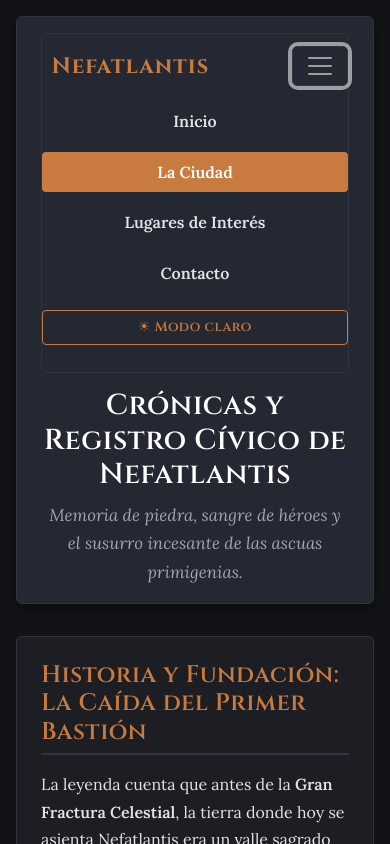
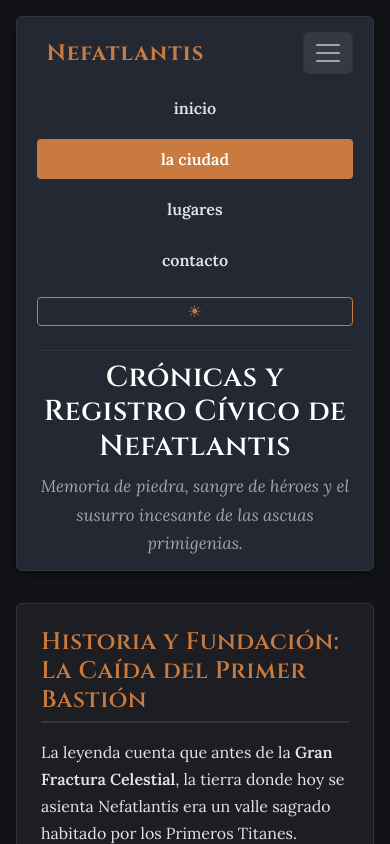
Before and after one commit to edavid-unahur/tp-1-leng-inf-1, a plain HTML site: page ciudad.html in a window 390 px wide. Both pictures are taken after a click on the button "Alternar navegación". Shown: the top 844 px of the page. Drawn offline with nearby package versions, Linux system fonts and the light colour scheme.

Commit message:
corrijo estilos de navbar, boton de tema y unifico footers

```diff
--- a/ciudad.html
+++ b/ciudad.html
@@ -3,7 +3,7 @@
 <head>
     <meta charset="UTF-8">
     <meta name="viewport" content="width=device-width, initial-scale=1.0">
-    <title>Nefatlantis - Historia, Identidad y Distritos | La Ciudad</title>
+    <title>Nefatlantis</title>
     <link rel="preconnect" href="https://fonts.googleapis.com">
     <link rel="preconnect" href="https://fonts.gstatic.com" crossorigin>
     <link href="https://fonts.googleapis.com/css2?family=Cinzel:wght@600;700;900&family=Lora:ital,wght@0,400;0,600;1,400&display=swap" rel="stylesheet">
@@ -22,19 +22,19 @@
                 <div class="collapse navbar-collapse" id="menuPrincipal">
                     <ul class="navbar-nav ms-auto mb-2 mb-lg-0 align-items-lg-center">
                         <li class="nav-item">
-                            <a class="nav-link" href="index.html">Inicio</a>
+                            <a class="nav-link" href="index.html">inicio</a>
                         </li>
                         <li class="nav-item">
-                            <a class="nav-link active" aria-current="page" href="ciudad.html">La Ciudad</a>
+                            <a class="nav-link active" aria-current="page" href="ciudad.html">la ciudad</a>
                         </li>
                         <li class="nav-item">
-                            <a class="nav-link" href="lugares.html">Lugares de Interés</a>
+                            <a class="nav-link" href="lugares.html">lugares</a>
                         </li>
                         <li class="nav-item">
-                            <a class="nav-link" href="contacto.html">Contacto</a>
+                            <a class="nav-link" href="contacto.html">contacto</a>
                         </li>
                         <li class="nav-item ms-lg-2">
-                            <button type="button" id="btn-modo" class="btn btn-outline-primario btn-modo-tema" aria-pressed="false">☀ Modo claro</button>
+                            <button type="button" id="btn-modo" class="btn btn-outline-primario btn-modo-tema" aria-pressed="false" aria-label="Cambiar tema" title="Cambiar tema">☀</button>
                         </li>
                     </ul>
                 </div>
@@ -201,7 +201,7 @@
     <footer>
         <p>&copy; 2026 Nefatlantis - Sitio Oficial de Información y Promoción Turística.</p>
         <p>Trabajo Práctico Grupal - <em>Lenguajes Informáticos 1</em> - Universidad Nacional de Hurlingham (UNAHUR).</p>
-        <p>Equipo de desarrollo: <strong>Leonel</strong>, <strong>Matías</strong> y <strong>Ezequiel</strong>.</p>
+        <p>Equipo de desarrollo: <strong>Matías</strong> y <strong>Ezequiel</strong>.</p>
     </footer>
 
     <script src="https://cdn.jsdelivr.net/npm/bootstrap@5.3.3/dist/js/bootstrap.bundle.min.js"></script>
--- a/css/estilos.css
+++ b/css/estilos.css
@@ -348,17 +348,24 @@ button[type="reset"]:hover {
     background-color: var(--color-encabezado);
     border: 1px solid var(--color-borde);
     border-radius: 6px;
-    padding: 1rem 1.5rem;
+    padding: 0.75rem 1.25rem;
     margin-top: 1rem;
     margin-bottom: 2rem;
     box-shadow: 0 4px 12px rgba(0, 0, 0, 0.4);
 }
 
-.bg-nefatlantis {
+nav.bg-nefatlantis {
     background-color: transparent !important;
+    border: none;
     border-bottom: 1px solid var(--color-borde);
-    padding-bottom: 0.8rem;
-    margin-bottom: 1rem;
+    border-radius: 0;
+    padding: 0 0 0.6rem 0;
+    margin-bottom: 0.6rem;
+}
+
+nav.bg-nefatlantis ul {
+    justify-content: flex-end;
+    gap: 0.4rem;
 }
 
 .navbar-brand {
@@ -384,8 +391,16 @@ button[type="reset"]:hover {
 }
 
 .navbar-toggler {
-    border-color: var(--color-borde);
+    background-color: transparent;
+    border: 1px solid var(--color-borde);
+    padding: 0.3rem 0.55rem;
     margin: 0;
+}
+
+.navbar-toggler:hover,
+.navbar-toggler:focus {
+    background-color: rgba(255, 255, 255, 0.08);
+    box-shadow: none;
 }
 
 .header-presentacion h1 {
@@ -623,6 +638,9 @@ body {
 /* Boton de cambio de tema en la navbar */
 .btn-modo-tema {
     margin: 0;
+    padding: 0.35rem 0.65rem;
+    font-size: 1rem;
+    line-height: 1;
     white-space: nowrap;
 }
 
--- a/js/main.js
+++ b/js/main.js
@@ -13,8 +13,10 @@ function inicializarModoTema() {
 
     function aplicarTema(esClaro) {
         document.body.classList.toggle("modo-claro", esClaro);
-        botonModo.textContent = esClaro ? "🌙 Modo oscuro" : "☀ Modo claro";
+        botonModo.textContent = esClaro ? "🌙" : "☀";
         botonModo.setAttribute("aria-pressed", String(esClaro));
+        botonModo.setAttribute("aria-label", esClaro ? "Cambiar a modo oscuro" : "Cambiar a modo claro");
+        botonModo.setAttribute("title", esClaro ? "Cambiar a modo oscuro" : "Cambiar a modo claro");
     }
 
     // Recuperar preferencia guardada al cargar la pagina
```
Also changed, not shown: contacto.html (+6 -6 lines), index.html (+29 -29 lines), lugares.html (+6 -6 lines).
